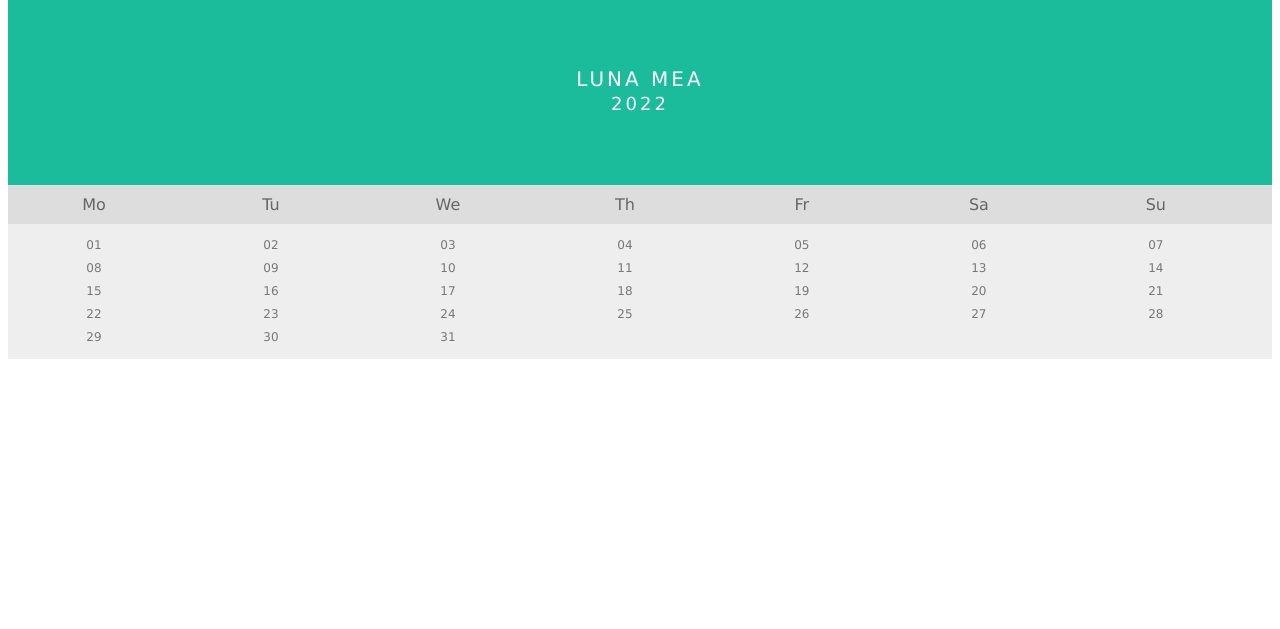
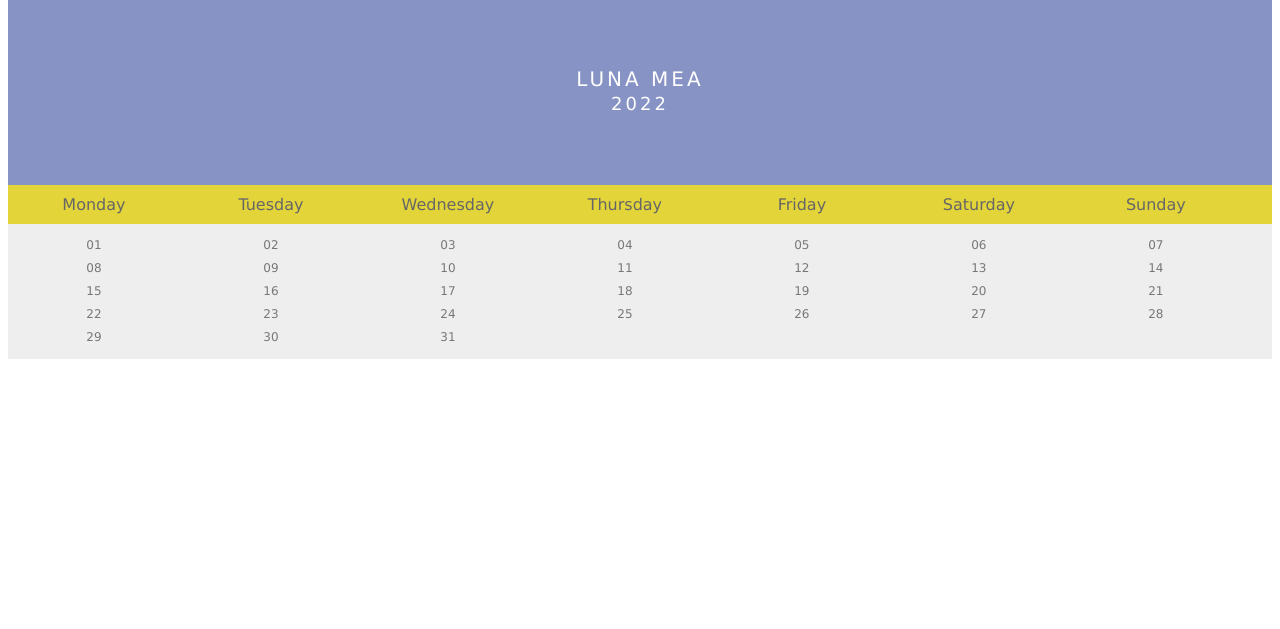
Before and after one commit to raresica/ProiectWeek1, a plain HTML site: page index.html in a window 1280 px wide. Shown: the part 171-800 px from the top of the page. Drawn offline with Linux system fonts and the light colour scheme.

Commit message:
change some colors

```diff
--- a/index.html
+++ b/index.html
@@ -3,12 +3,12 @@
 <head>
     <link rel="stylesheet" type="text/css" href="style.css"/>
     <script src="script.js"></script>
-    <div class="header">
-        <h1>Calendar</h1>
-    </div>
+
 </head>
 <body>
-
+<div class="header">
+    <h1>Calendar</h1>
+</div>
 <div class="month">
     <ul>
         <li>
@@ -19,13 +19,13 @@
 </div>
 
 <ul class="weekdays">
-    <li>Mo</li>
-    <li>Tu</li>
-    <li>We</li>
-    <li>Th</li>
-    <li>Fr</li>
-    <li>Sa</li>
-    <li>Su</li>
+    <li>Monday</li>
+    <li>Tuesday</li>
+    <li>Wednesday</li>
+    <li>Thursday</li>
+    <li>Friday</li>
+    <li>Saturday</li>
+    <li>Sunday</li>
 </ul>
 
 <ul class="days">
--- a/style.css
+++ b/style.css
@@ -34,7 +34,7 @@
 
 /* Set a style for the submit/login button */
 .form-container .btn {
-    background-color: #04AA6D;
+    background-color: #c2cdfd;
     color: white;
     padding: 16px 20px;
     border: none;
@@ -49,7 +49,7 @@
     box-sizing: border-box;
 }
 .days li:hover{
-    background: #8feeda;
+    background: #f5d534;
 }
 ul {
     list-style-type: none;
@@ -62,7 +62,7 @@ body {
 .month {
     padding: 70px 25px;
     width: 100%;
-    background: #1abc9c;
+    background: #8793c4;
     text-align: center;
 }
 
@@ -91,7 +91,7 @@ body {
 .weekdays {
     margin: 0;
     padding: 10px 0;
-    background-color: #ddd;
+    background-color: #e3d539;
 }
 
 .weekdays li {
@@ -152,7 +152,7 @@ body {
 .header {
     padding: 5px;
     text-align: center;
-    background: #1abc9c;
+    background: #92a3ff;
     color: white;
     font-size: 30px;
 }
```
